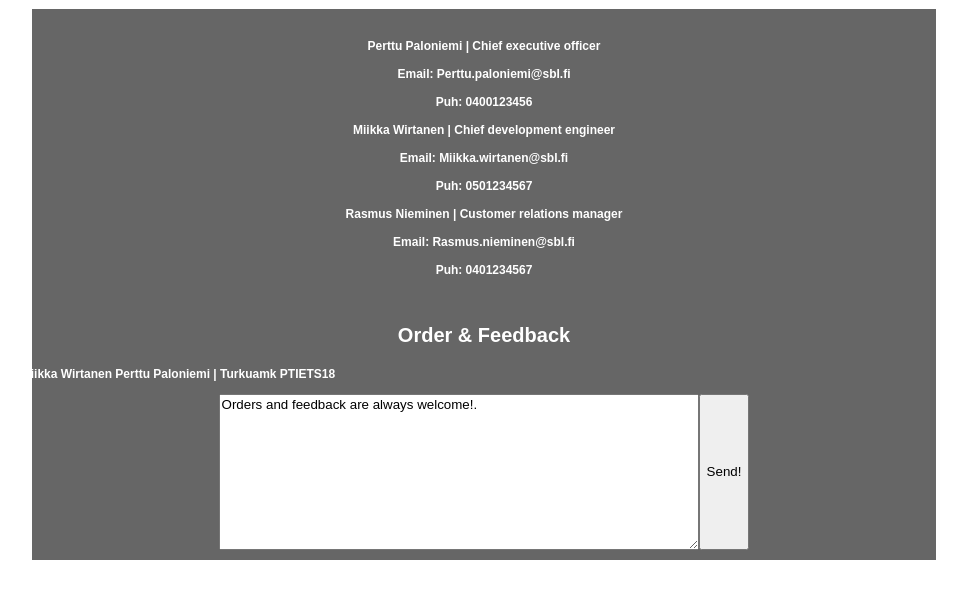
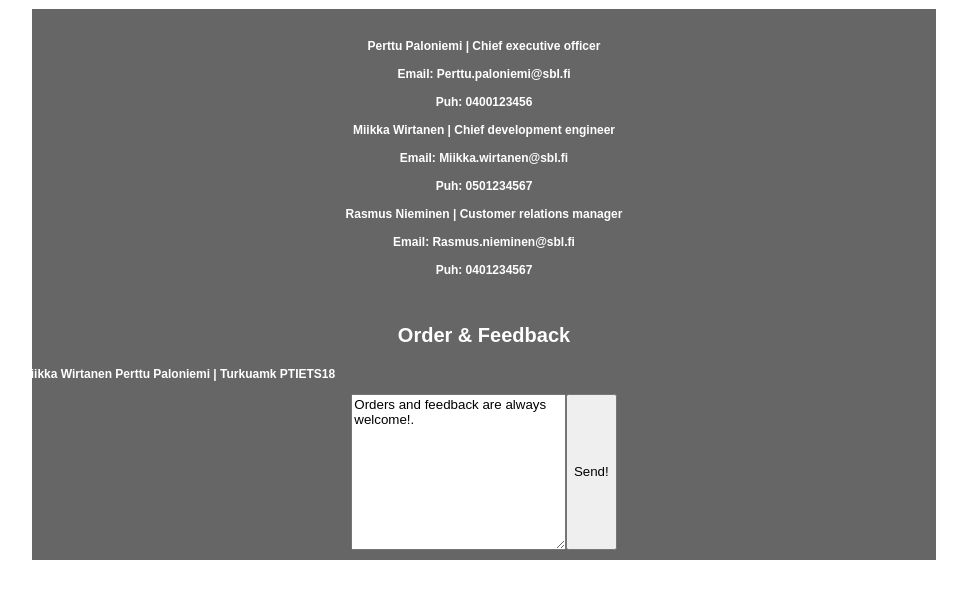
Before and after one commit to Mwirtanen/Ryhma-E-Projekti, a plain HTML site: page contact.html in a window 1280 px wide. Shown: the part 402-1000 px from the top of the page, without its empty margins (156-1123 px from the left). Drawn offline with Linux system fonts and the light colour scheme.

Commit message:
Update Stylesheet1.css

```diff
--- a/Stylesheet1.css
+++ b/Stylesheet1.css
@@ -104,8 +104,8 @@ form {
     display: flex;
     margin: 0 auto;
     width:auto;
-    padding-left: 20%;
-    padding-right: 20%;
+    padding-left: 35%;
+    padding-right: 35%;
 }
 
 h4 {
```
